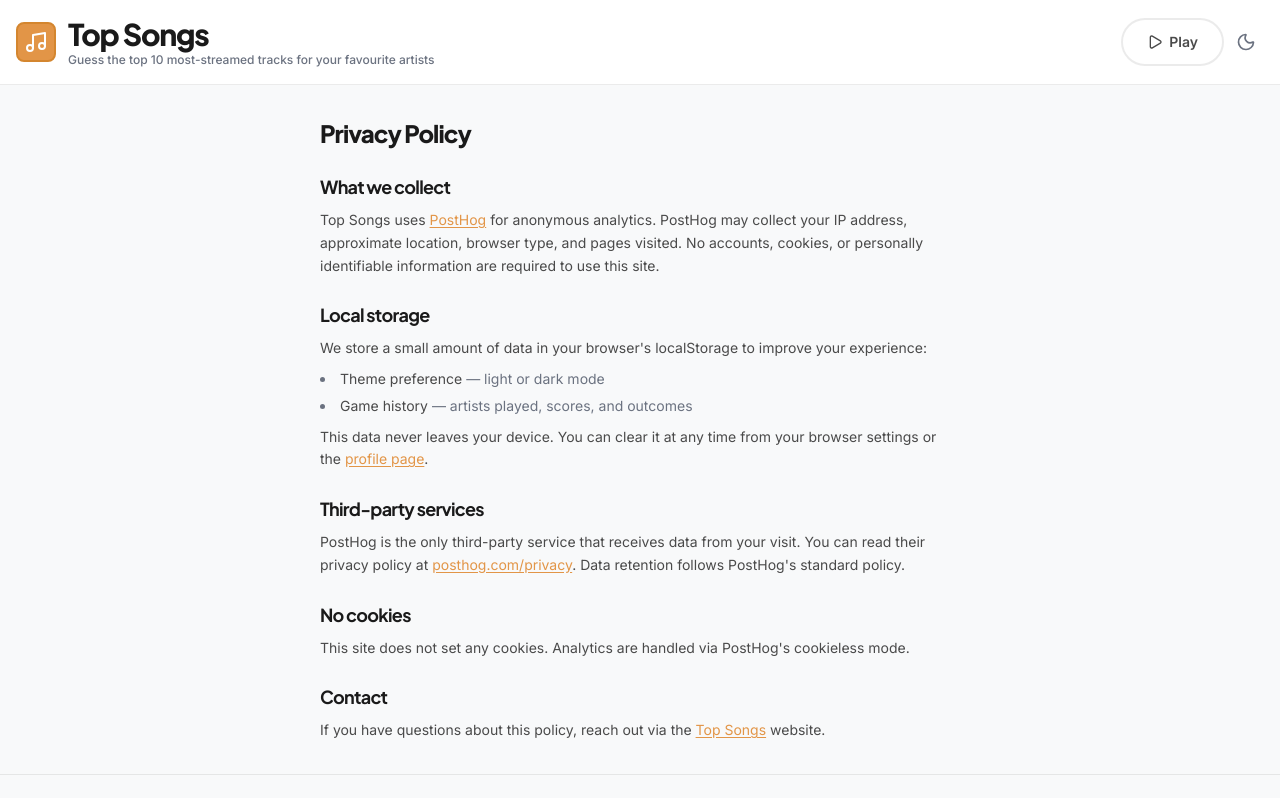
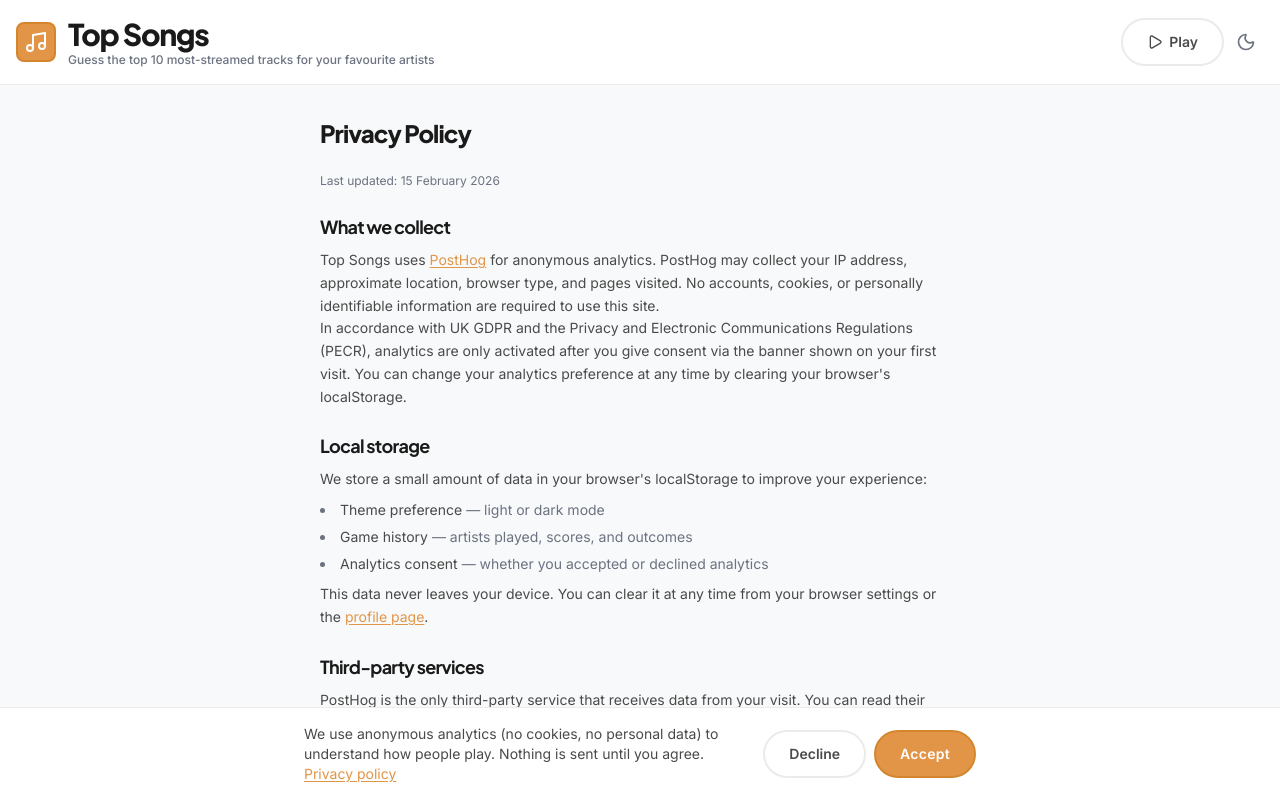
Before and after one commit to jackhendon/top-songs, a Next.js app: page /privacy in a window 1280 px wide. Shown: the top 798 px of the page. Built offline with nearby package versions, Linux system fonts and the light colour scheme; no server answers.

Commit message:
Implement cookie banner and compliant consent mechanisms. Update footer and contact details.

```diff
--- a/app/layout.tsx
+++ b/app/layout.tsx
@@ -1,6 +1,7 @@
 import type { Metadata } from "next";
 import { Plus_Jakarta_Sans, Inter } from "next/font/google";
 import PostHogInit from "@/components/PostHogInit";
+import ConsentBanner from "@/components/ConsentBanner";
 import "./globals.css";
 
 const plusJakarta = Plus_Jakarta_Sans({
@@ -40,6 +41,7 @@ export default function RootLayout({
       </head>
       <body>
         <PostHogInit />
+        <ConsentBanner />
         {children}
       </body>
     </html>
--- a/app/privacy/page.tsx
+++ b/app/privacy/page.tsx
@@ -13,7 +13,10 @@ export default function PrivacyPage() {
       <Header
         logoHref="/"
         rightContent={
-          <Link href="/" className="btn-secondary text-sm inline-flex items-center gap-1.5">
+          <Link
+            href="/"
+            className="btn-secondary text-sm inline-flex items-center gap-1.5"
+          >
             <Play className="w-4 h-4" />
             Play
           </Link>
@@ -24,6 +27,10 @@ export default function PrivacyPage() {
         <h1 className="font-display text-2xl font-extrabold text-text-primary mb-6">
           Privacy Policy
         </h1>
+
+        <p className="text-xs text-text-muted font-sans mb-6">
+          Last updated: 15 February 2026
+        </p>
 
         <div className="space-y-6 text-sm text-text-secondary font-sans leading-relaxed">
           <section>
@@ -41,9 +48,16 @@ export default function PrivacyPage() {
                 PostHog
               </a>{" "}
               for anonymous analytics. PostHog may collect your IP address,
-              approximate location, browser type, and pages visited. No accounts,
-              cookies, or personally identifiable information are required to use
-              this site.
+              approximate location, browser type, and pages visited. No
+              accounts, cookies, or personally identifiable information are
+              required to use this site.
+            </p>
+            <p>
+              In accordance with UK GDPR and the Privacy and Electronic
+              Communications Regulations (PECR), analytics are only activated
+              after you give consent via the banner shown on your first visit.
+              You can change your analytics preference at any time by clearing
+              your browser&apos;s localStorage.
             </p>
           </section>
 
@@ -52,15 +66,21 @@ export default function PrivacyPage() {
               Local storage
             </h2>
             <p>
-              We store a small amount of data in your browser&apos;s localStorage
-              to improve your experience:
+              We store a small amount of data in your browser&apos;s
+              localStorage to improve your experience:
             </p>
             <ul className="list-disc list-inside mt-2 space-y-1 text-text-muted">
               <li>
-                <span className="text-text-secondary">Theme preference</span> &mdash; light or dark mode
+                <span className="text-text-secondary">Theme preference</span>{" "}
+                &mdash; light or dark mode
               </li>
               <li>
-                <span className="text-text-secondary">Game history</span> &mdash; artists played, scores, and outcomes
+                <span className="text-text-secondary">Game history</span>{" "}
+                &mdash; artists played, scores, and outcomes
+              </li>
+              <li>
+                <span className="text-text-secondary">Analytics consent</span>{" "}
+                &mdash; whether you accepted or declined analytics
               </li>
             </ul>
             <p className="mt-2">
@@ -110,14 +130,8 @@ export default function PrivacyPage() {
               Contact
             </h2>
             <p>
-              If you have questions about this policy, reach out via the{" "}
-              <a
-                href="https://www.topsongs.io"
-                className="text-mustard dark:text-mint underline underline-offset-2"
-              >
-                Top Songs
-              </a>{" "}
-              website.
+              If you have questions about this policy, reach out via email at
+              dev@topsongs.io.
             </p>
           </section>
         </div>
--- /dev/null
+++ b/components/ConsentBanner.tsx
@@ -0,0 +1,55 @@
+"use client";
+
+import { useState, useEffect } from "react";
+import Link from "next/link";
+import { getConsent, setConsent, initPostHog } from "@/lib/analytics";
+
+export default function ConsentBanner() {
+  const [visible, setVisible] = useState(false);
+
+  useEffect(() => {
+    if (getConsent() === null) {
+      setVisible(true);
+    }
+  }, []);
+
+  if (!visible) return null;
+
+  function handleAccept() {
+    setConsent("yes");
+    initPostHog();
+    setVisible(false);
+  }
+
+  function handleDecline() {
+    setConsent("no");
+    setVisible(false);
+  }
+
+  return (
+    <div className="fixed bottom-0 inset-x-0 z-50 fade-in">
+      <div className="border-t border-border-primary bg-card-surface px-4 py-4 sm:px-6">
+        <div className="mx-auto max-w-2xl flex flex-col sm:flex-row items-start sm:items-center gap-3 sm:gap-4">
+          <p className="text-sm text-text-secondary font-sans flex-1">
+            We use anonymous analytics (no cookies, no personal data) to
+            understand how people play. Nothing is sent until you agree.{" "}
+            <Link
+              href="/privacy"
+              className="text-mustard dark:text-mint underline underline-offset-2"
+            >
+              Privacy&nbsp;policy
+            </Link>
+          </p>
+          <div className="flex gap-2 shrink-0">
+            <button onClick={handleDecline} className="btn-secondary text-sm">
+              Decline
+            </button>
+            <button onClick={handleAccept} className="btn-primary text-sm">
+              Accept
+            </button>
+          </div>
+        </div>
+      </div>
+    </div>
+  );
+}
--- a/components/Footer.tsx
+++ b/components/Footer.tsx
@@ -7,7 +7,7 @@ export default function Footer() {
       style={{ borderTop: "1px solid var(--raw-card-border)" }}
     >
       <div className="container mx-auto px-4 text-center text-sm text-text-muted font-sans space-y-1">
-        <p>&copy; 2026 Jack Hendon. All rights reserved.</p>
+        <p>&copy; 2026 Top Songs. All rights reserved.</p>
         <p className="text-text-faint text-xs">
           Artist data and streaming figures sourced from{" "}
           <a
--- a/components/PostHogInit.tsx
+++ b/components/PostHogInit.tsx
@@ -1,11 +1,13 @@
 "use client";
 
 import { useEffect } from "react";
-import { initPostHog } from "@/lib/analytics";
+import { initPostHog, hasConsented } from "@/lib/analytics";
 
 export default function PostHogInit() {
   useEffect(() => {
-    initPostHog();
+    if (hasConsented()) {
+      initPostHog();
+    }
   }, []);
 
   return null;
--- a/lib/analytics.ts
+++ b/lib/analytics.ts
@@ -1,6 +1,24 @@
 import posthog from "posthog-js";
 
+const CONSENT_KEY = "analytics-consent";
+
 let initialized = false;
+
+export function getConsent(): "yes" | "no" | null {
+  if (typeof window === "undefined") return null;
+  const value = localStorage.getItem(CONSENT_KEY);
+  if (value === "yes" || value === "no") return value;
+  return null;
+}
+
+export function hasConsented(): boolean {
+  return getConsent() === "yes";
+}
+
+export function setConsent(value: "yes" | "no") {
+  if (typeof window === "undefined") return;
+  localStorage.setItem(CONSENT_KEY, value);
+}
 
 export function initPostHog() {
   if (typeof window === "undefined" || initialized) return;
@@ -14,6 +32,7 @@ export function initPostHog() {
     api_host: host,
     capture_pageview: true,
     capture_pageleave: true,
+    persistence: "memory",
     debug: process.env.NODE_ENV === "development",
   });
 
```
